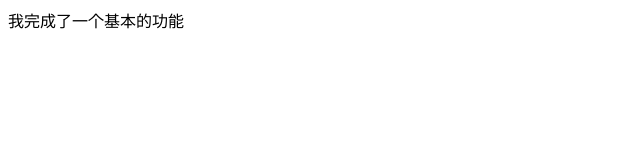
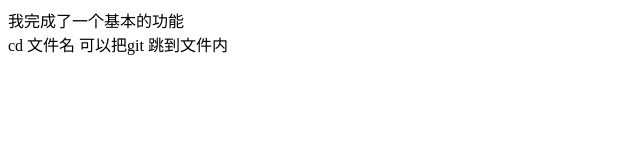
Before and after one commit to shijintao001/first, a plain HTML site: page index.html in a window 1280 px wide. Shown: the whole page, without its empty margins (0-640 px from the left). Drawn offline with Linux system fonts and the light colour scheme.

Commit message:
小王更新的代码

```diff
--- a/index.html
+++ b/index.html
@@ -6,5 +6,8 @@
 </head>
 <body>
 我完成了一个基本的功能
+<div>
+    cd 文件名 可以把git 跳到文件内
+</div>
 </body>
 </html>
```
